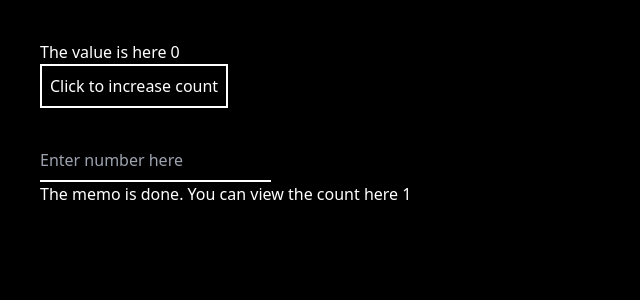
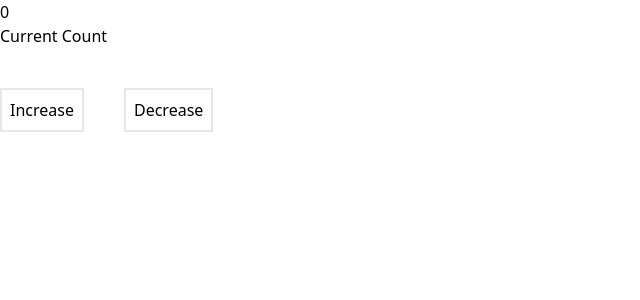
Before and after one commit to Anandprabhu530/My-learning, a React (Vite) app in the folder frontend-react/: page /usememo in a window 1280 px wide. Shown: the top 300 px of the page, without its empty margins (0-640 px from the left). Built offline with nearby package versions, Linux system fonts and the light colour scheme; the HTML template or start-up script is replaced by a standard one.

Commit message:
Recoil Basis

```diff
--- a/frontend-react/src/App.jsx
+++ b/frontend-react/src/App.jsx
@@ -1,15 +1,21 @@
-import { Route, Routes } from "react-router-dom";
-import Login from "./components/Login";
-import SignUp from "./components/Signup";
-import Test from "./components/usememohook";
-
+// import { Route, Routes } from "react-router-dom";
+// import Login from "./components/Login";
+// import SignUp from "./components/Signup";
+// import Test from "./components/usememohook";
+import Parent from "./components/Parent";
+import { RecoilRoot } from "recoil";
 const App = () => {
   return (
-    <Routes>
-      <Route path="/signup" element={<SignUp />}></Route>
-      <Route path="/login" element={<Login />}></Route>
-      <Route path="/usememo" element={<Test />}></Route>
-    </Routes>
+    // <Routes>
+    //   <Route path="/signup" element={<SignUp />}></Route>
+    //   <Route path="/login" element={<Login />}></Route>
+    //   <Route path="/usememo" element={<Test />}></Route>
+    // </Routes>
+    <div>
+      <RecoilRoot>
+        <Parent />
+      </RecoilRoot>
+    </div>
   );
 };
 
--- /dev/null
+++ b/frontend-react/src/components/Component_1.jsx
@@ -0,0 +1,16 @@
+import { useRecoilState, useRecoilValue } from "recoil";
+import Component_2 from "./Component_2";
+import { Singlecount } from "../store/atoms/count";
+
+const Component_1 = () => {
+  const count = useRecoilValue(Singlecount);
+  return (
+    <div>
+      <div>{count}</div>
+      Current Count
+      <Component_2 />
+    </div>
+  );
+};
+
+export default Component_1;
--- /dev/null
+++ b/frontend-react/src/components/Component_2.jsx
@@ -0,0 +1,27 @@
+import { useRecoilState, useSetRecoilState } from "recoil";
+import { Singlecount } from "../store/atoms/count";
+
+const Component_2 = () => {
+  const setter = useSetRecoilState(Singlecount);
+  const [count, setcount] = useRecoilState(Singlecount);
+
+  // const count = useRecoilState(Singlecount);
+  return (
+    <div className="flex gap-10 pt-10">
+      <button
+        className="p-2 border-2 boredr-black"
+        onClick={() => setcount((count) => count + 1)}
+      >
+        Increase
+      </button>
+      <button
+        className="p-2 border-2 boredr-black"
+        onClick={() => setcount((count) => count - 1)}
+      >
+        Decrease
+      </button>
+    </div>
+  );
+};
+
+export default Component_2;
--- /dev/null
+++ b/frontend-react/src/components/Parent.jsx
@@ -0,0 +1,15 @@
+import { useState } from "react";
+import Component_1 from "./Component_1";
+
+const Parent = () => {
+  const [data, setData] = useState(0);
+  return (
+    <div>
+      <div>
+        <Component_1 />
+      </div>
+    </div>
+  );
+};
+
+export default Parent;
--- /dev/null
+++ b/frontend-react/src/store/atoms/count.jsx
@@ -0,0 +1,6 @@
+import { atom } from "recoil";
+
+export const Singlecount = atom({
+  key: "Singlecount",
+  default: 0,
+});
```
